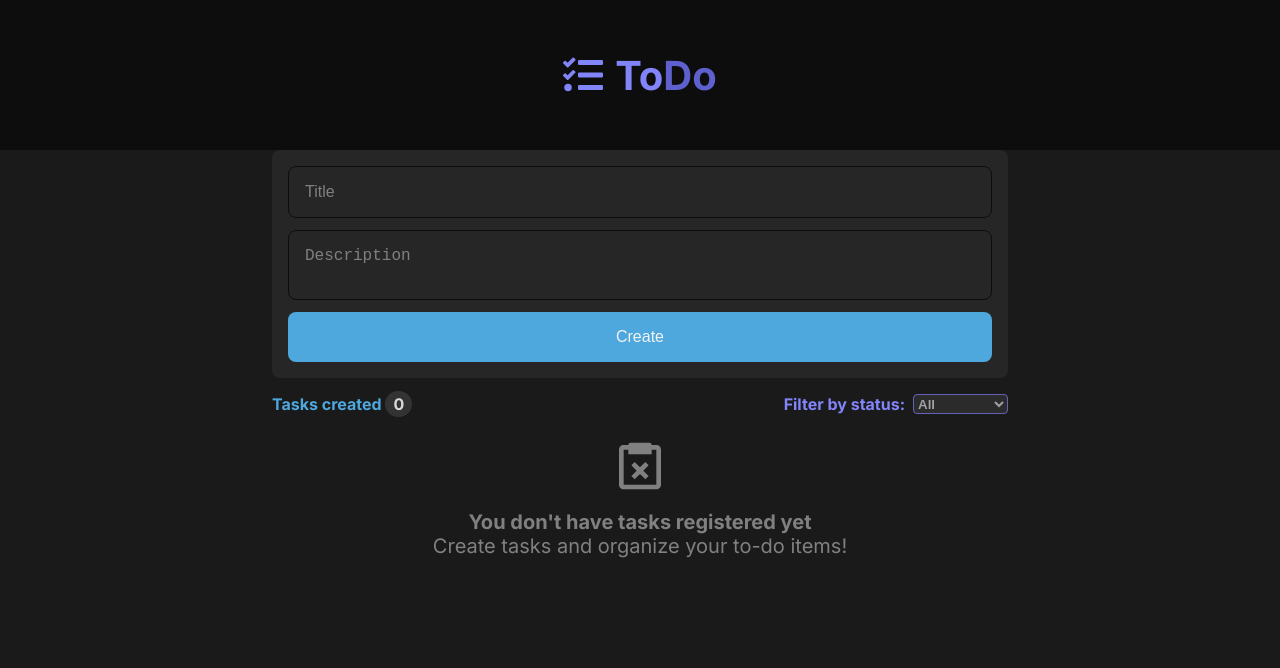
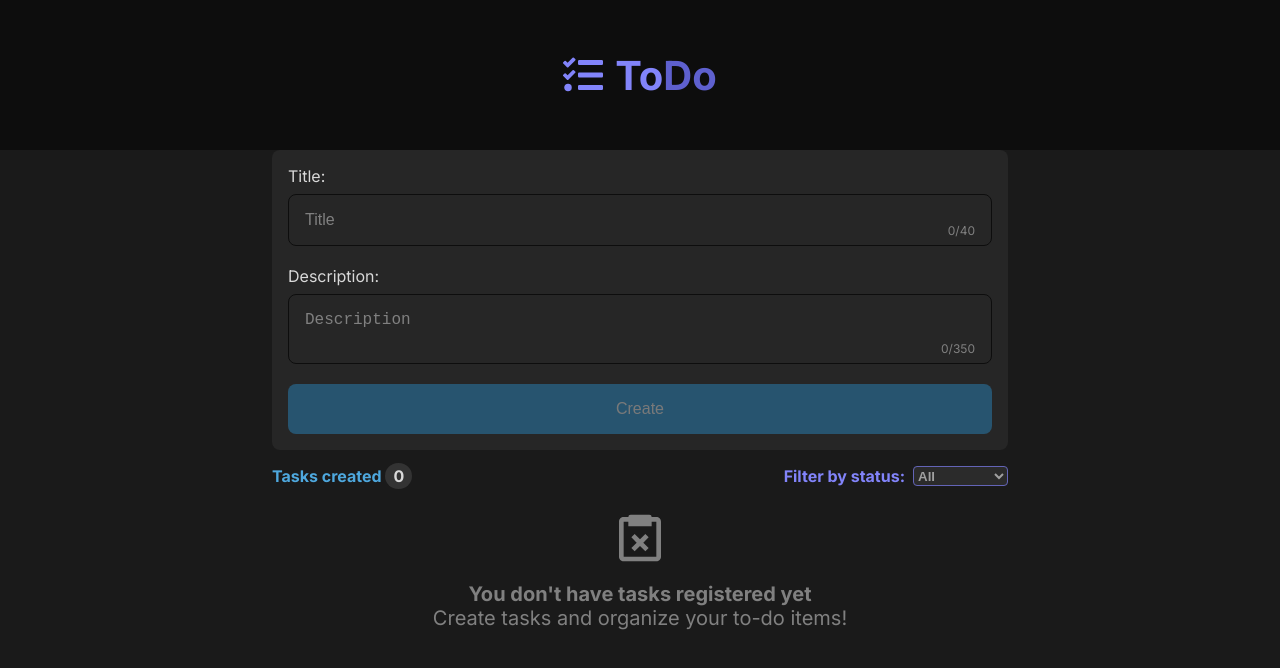
Before and after one commit to kevinCubas/taskmanager, a React (Vite) app: page / in a window 1280 px wide. Shown: the top 668 px of the page. Built offline with nearby package versions, Linux system fonts and the light colour scheme.

Commit message:
feat: improve UX/UI

```diff
--- a/src/components/TaskForm/index.tsx
+++ b/src/components/TaskForm/index.tsx
@@ -13,17 +13,18 @@ export function TaskForm({ task }: ITaskFormProps) {
   const [description, setDescription] = useState(task?.description || "");
   const { addTask, editTask, closeModal } = useTasksContext();
 
+  let isDisabled = title.length === 0 || description.length === 0;
   const handleTitleChange = (e: React.ChangeEvent<HTMLInputElement>) => {
     setTitle(e.target.value);
-    if (title.length >= e.target.maxLength) {
-      toast.warn('Title: Reach the maximum length!');
+    if (title.length > 40) {
+      setTitle(title.slice(0, 40));
     }
   };
 
   const handleDescriptionChange = (e: React.ChangeEvent<HTMLTextAreaElement>) => {
     setDescription(e.target.value);
-    if (description.length >= e.target.maxLength) {
-      toast.warn('Description: Reach the maximum length!');
+    if (description.length > 350) {
+      setDescription(description.slice(0, 350));
     }
   };
 
@@ -47,36 +48,50 @@ export function TaskForm({ task }: ITaskFormProps) {
       setDescription("");
       return;
     }
+    toast.warn("Please fill all fields!");
+    return;
   };
 
   return (
     <S.Form onSubmit={handleSubmit}>
+      <label>Title:
+        <S.InputContainer>
           <input
             className="inputs"
             type="text"
             aria-placeholder="Task Title"
             placeholder="Title"
             aria-required="true"
-        title="Task Title"
+            aria-label="Task Title"
             required
             value={title}
             onChange={handleTitleChange}
             maxLength={40}
           />
+          <span>{title.length}/40</span>
+        </S.InputContainer>
+      </label>
+      <label>Description:
+        <S.InputContainer>
           <textarea
             className="inputs"
             aria-placeholder="Task description"
             aria-required="true"
+            aria-label="Task description"
             required
-        title=" Task description"
             maxLength={350}
             placeholder="Description"
             value={description}
             onChange={handleDescriptionChange}
           />
+          <span>{description.length}/350</span>
+        </S.InputContainer>
+      </label>
       <S.SubmitButton
         type="submit"
         aria-placeholder="Create task button"
+        disabled={isDisabled}
+        aria-disabled={isDisabled}
       >
         {task ? "Update" : "Create"}
       </S.SubmitButton>
--- a/src/components/TaskForm/style.ts
+++ b/src/components/TaskForm/style.ts
@@ -1,4 +1,3 @@
-import { toast } from "react-toastify";
 import styled from "styled-components";
 
 export const Form = styled.form`
@@ -9,7 +8,20 @@ export const Form = styled.form`
   border-radius: 0.5rem;
   margin-bottom: 1rem;
 
-  & .inputs {
+  & label {
+    display: flex;
+    gap: 0.5rem;
+    flex-direction: column;
+    color: var(--gray-200);
+    padding-bottom: 0.5rem;
+    text-align: start;
+    width: 100%;
+  }
+`
+
+export const InputContainer = styled.div`
+  display: flex;
+  align-items: center;
   background-color: transparent;
   border: 1px solid var(--gray-700);
   border-radius: 0.5rem;
@@ -19,12 +31,29 @@ export const Form = styled.form`
   color: var(--gray-200);
   outline: none;
   transition: all .2s ease;
+  position: relative;
 
-
-    :hover, :focus {
+  :hover,
+  :focus-within {
     border-color: var(--gray-300);
   }
 
+  & span {
+    font-size: 0.75rem;
+    color: var(--gray-300);
+    position: absolute;
+    right: 1rem;
+    bottom: 0;
+    transform: translateY(-50%);
+  }
+
+  & .inputs {
+    background-color: transparent;
+    border: none;
+    font-size: 1rem;
+    color: var(--gray-200);
+    outline: none;
+    width: 100%;
     ::placeholder {
       color: var(--gray-300);
     }
@@ -32,6 +61,22 @@ export const Form = styled.form`
 
   & textarea {
     resize: none;
+    ::-webkit-scrollbar {
+      width: 3px;
+    }
+
+    ::-webkit-scrollbar-thumb {
+      background-color: var(--gray-700);
+      border-radius: 3px;
+    }
+
+    ::-webkit-scrollbar-thumb:hover {
+      background-color: var(--gray-600);
+    }
+
+    ::-webkit-scrollbar-track {
+      background-color: var(--gray-600);
+    }
   }
 `
 
@@ -43,7 +88,11 @@ export const SubmitButton = styled.button`
   color: var(--gray-100);
   font-size: 1rem;
   transition: all .2s ease;
-  :hover {
+  :disabled {
+    cursor: not-allowed;
+    filter: brightness(0.5);
+  }
+  :enabled:hover {
     filter: brightness(0.8);
   }
 `
--- a/src/components/TaskItem/index.tsx
+++ b/src/components/TaskItem/index.tsx
@@ -27,20 +27,18 @@ export function TaskItem({ task }: ITaskItemProps) {
           <button
             className="in-progress"
             aria-label="In Progress"
-            title="In Progress"
             type="button"
             onClick={() => updateTaskStatus(id, "in progress")}
           >
-            <MdTimelapse />
+            <MdTimelapse /> <span aria-hidden='true'>In Progress</span>
           </button>
           <button
             className="done"
             aria-label="Done"
-            title="Done"
             type="button"
             onClick={() => updateTaskStatus(id, "done")}
           >
-            <FaCheckCircle />
+            <FaCheckCircle /> <span aria-hidden='true'>Done</span>
           </button>
         </S.StatusButtons>
         <S.ConfigButtons>
@@ -48,7 +46,6 @@ export function TaskItem({ task }: ITaskItemProps) {
             className="edit"
             type="button"
             aria-label="Edit"
-            title="Edit"
             aria-haspopup="true"
             onClick={() => openModal(task)}
           >
@@ -57,7 +54,6 @@ export function TaskItem({ task }: ITaskItemProps) {
           <button
             className="delete"
             aria-label="Delete"
-            title="Delete"
             type="button"
             onClick={() => removeTask(id)}
           >
--- a/src/components/TaskItem/style.ts
+++ b/src/components/TaskItem/style.ts
@@ -65,6 +65,9 @@ export const StatusButtons = styled.div`
   gap: 0.75rem;
   & button {
     color: var(--gray-300);
+    & span {
+      display: none;
+    }
   }
   & .in-progress {
     color: ${props => props.theme === "in progress" && "var(--yellow)"};
```
Lines whose indentation alone changed are shown as unchanged.
